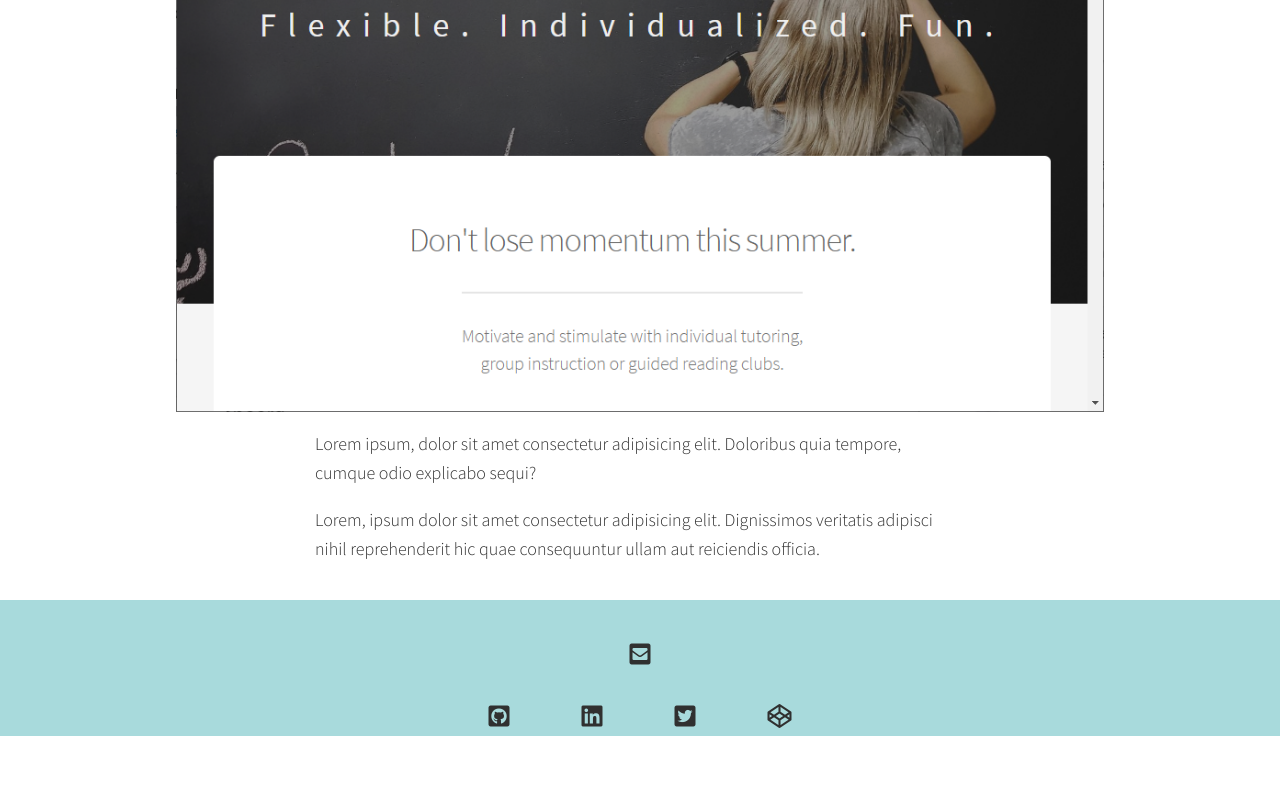
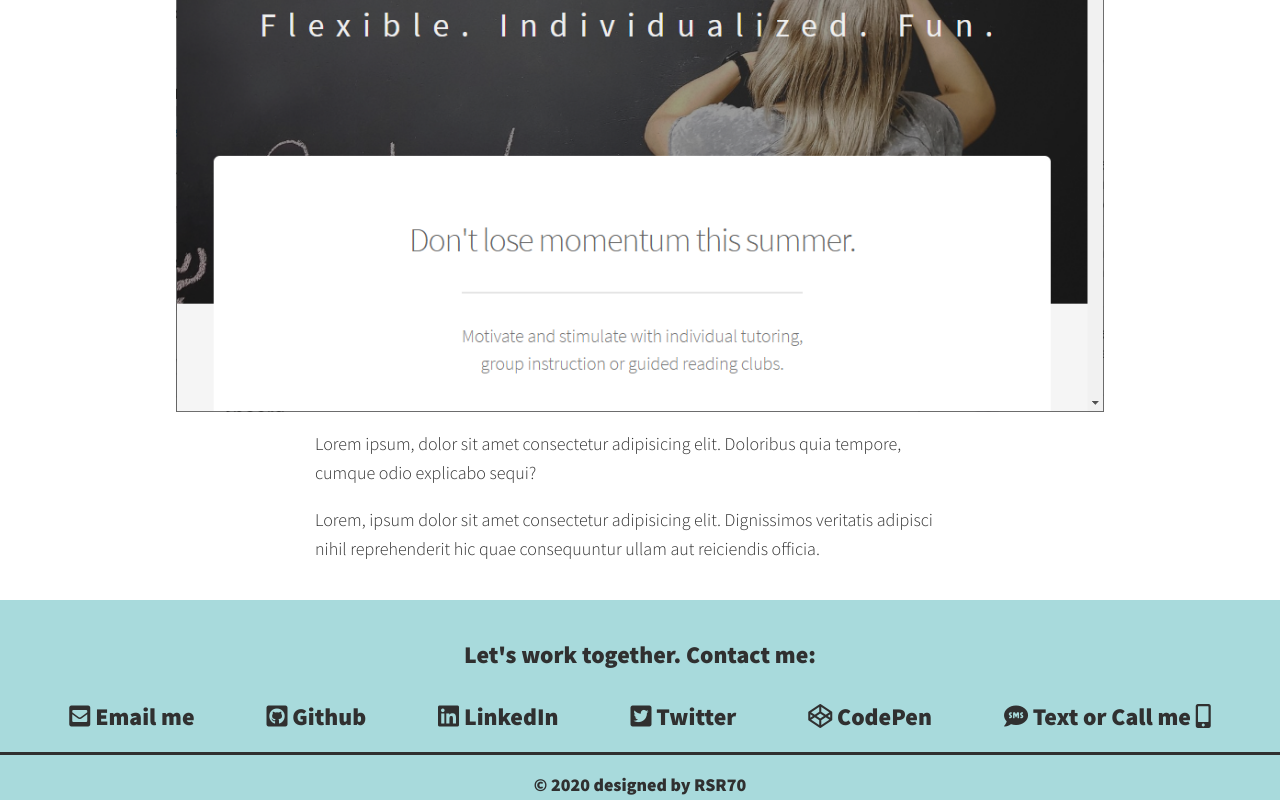
Before and after one commit to ryanroat/portfolioV4, a website: page portfolio-item-template.html in a window 1280 px wide. Shown: the part 819-1619 px from the top of the page. Before the commit the page ends 1563 px from the top, so only its background shows below. Drawn offline with nearby package versions, Linux system fonts and the light colour scheme; a script that the page names is missing; a web font is replaced by a local one.

Commit message:
update port item 1 nav and footer

```diff
--- a/portfolio-item.html
+++ b/portfolio-item-template.html
@@ -36,16 +36,18 @@
       <nav class="nav">
         <ul class="nav__list">
           <li class="nav__item">
-            <a href="./index.html" class="nav__link">Home</a>
+            <a href="#home" class="nav__link">Home</a></li>
+          <li class="nav__item">
+            <a href="#services" class="nav__link">My Services</a>
           </li>
           <li class="nav__item">
-            <a href="./index.html#services" class="nav__link">My Services</a>
+            <a href="#about" class="nav__link">About Me</a>
           </li>
           <li class="nav__item">
-            <a href="./index.html#about" class="nav__link">About Me</a>
+            <a href="#work" class="nav__link">My Work</a>
           </li>
           <li class="nav__item">
-            <a href="./index.html#work" class="nav__link">My Work</a>
+            <a href="#contact" class="nav__link">Contact Me</a>
           </li>
         </ul>
       </nav>
@@ -87,34 +89,41 @@
     </div>
 
     <!-- Footer -->
-    <footer class="footer">
-      <a href="mailto:ryanroat@gmail.com" class="footer__link"
-        ><i class="fas fa-envelope-square"></i
-      ></a>
+    <footer class="footer" id="contact">
+      <div class="footer-message">Let's work together.  Contact me:</div>
       <ul class="social-list">
+        <li class="social-list__item">
+          <a href="mailto:ryanroat@gmail.com" class="social-list__link"
+            ><i class="fas fa-envelope-square"></i
+          > Email me</a>
+        </li>
         <li class="social-list__item">
           <a href="https://github.com/ryanroat" class="social-list__link"
             ><i class="fab fa-github-square"></i
-          ></a>
+          > Github</a>
         </li>
         <li class="social-list__item">
           <a
             href="https://www.linkedin.com/in/ryanroat/"
             class="social-list__link"
             ><i class="fab fa-linkedin"></i
-          ></a>
+          > LinkedIn</a>
         </li>
         <li class="social-list__item">
           <a href="https://twitter.com/ryanroat" class="social-list__link"
             ><i class="fab fa-twitter-square"></i
-          ></a>
+          > Twitter</a>
         </li>
         <li class="social-list__item">
           <a href="https://codepen.io/ryanroat" class="social-list__link"
             ><i class="fab fa-codepen"></i
-          ></a>
+          > CodePen</a>
+        </li>
+        <li class="social-list__item">
+          <a href="tel:555-555-5555" class="social-list__link"><i class="fas fa-sms"></i> Text or Call me <i class="fas fa-mobile-alt"></i></a>
         </li>
       </ul>
+      <div class="footer-notes">&copy; 2020 designed by RSR70</div>
     </footer>
     <!-- / Footer -->
     <script src="https://unpkg.com/github-calendar@latest/dist/github-calendar.min.js"></script>
```
Also changed, not shown: portfolio-item01.html (+21 -12 lines).
